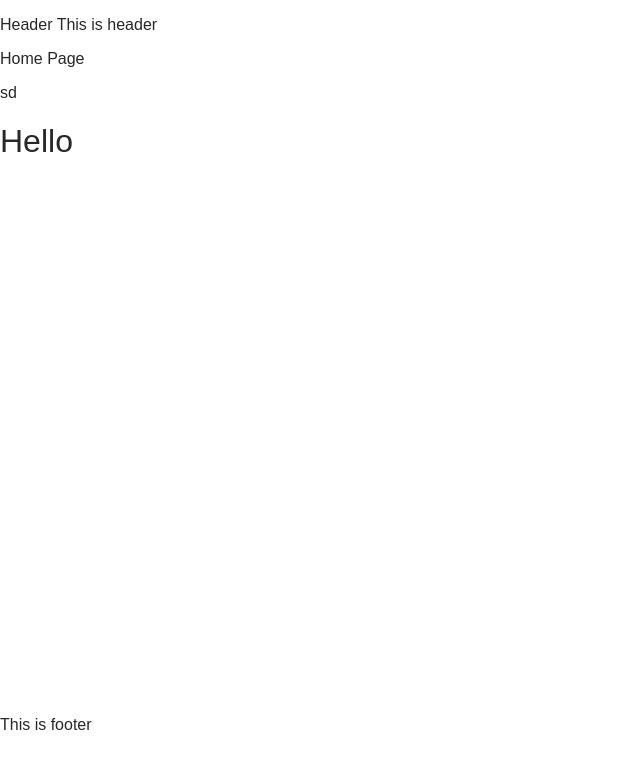
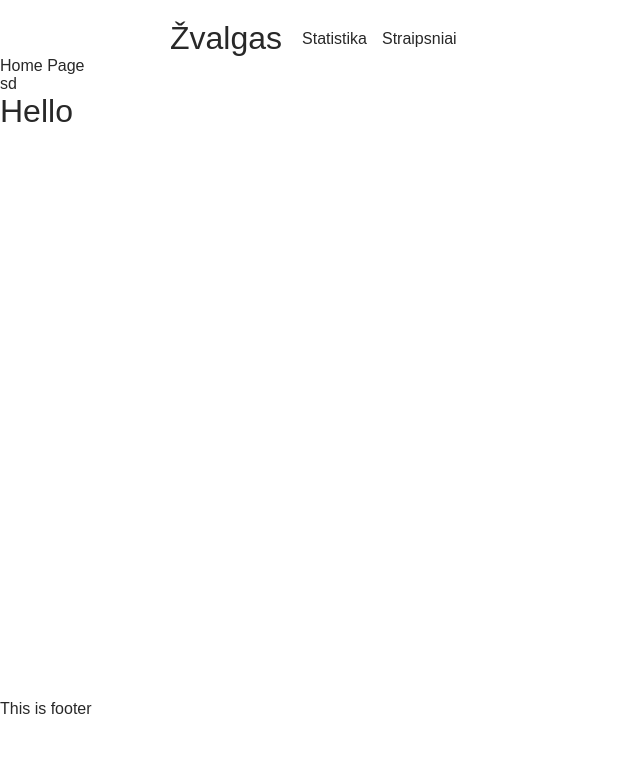
Before and after one commit to ArnasDickus/zvalgas, a Next.js app: page / in a window 1280 px wide. Shown: the top 768 px of the page, without its empty margins (0-640 px from the left). Built offline with nearby package versions, Linux system fonts and the light colour scheme.

Commit message:
#4-layout update header added new empty pages

```diff
--- /dev/null
+++ b/src/components/articles/index.ts
@@ -0,0 +1,3 @@
+import PageArticles from './page-articles';
+
+export default PageArticles;
--- a/src/components/layout/components/header/header.tsx
+++ b/src/components/layout/components/header/header.tsx
@@ -1,12 +1,51 @@
 import React from 'react'
 import styled from 'styled-components';
+import Link from 'next/link'
 
 const Header = () => {
   return (
-    <div>
-      <p>Header This is header</p>
-    </div>
+    <ContainerHeader>
+      <div className="header_title_wrapper">
+        <Link href="/">
+          <a>
+            <h1 className="header_title">Žvalgas</h1>
+          </a>
+        </Link>
+      </div>
+      <nav className="nav_wrapper">
+        <Link href="/statistics">
+          <a>Statistika</a>
+        </Link>
+        <Link href="/articles">
+          <a>Straipsniai</a>
+        </Link>
+      </nav>
+    </ContainerHeader>
   )
 }
 
 export default Header
+
+const ContainerHeader = styled.div`
+  display: flex;
+  margin-right: auto;
+  margin-left:  auto;
+  max-width: 960px;
+  padding-right: 10px;
+  padding-left:  10px;
+  padding-top: 20px;
+
+  .header_title_wrapper {
+    padding-right: 20px;
+  }
+
+  .header_title {
+    margin: 0
+  }
+
+  .nav_wrapper {
+    display: flex;
+    align-items: center;
+    gap: 15px;
+  }
+`;
--- /dev/null
+++ b/src/components/statistics/index.ts
@@ -0,0 +1,3 @@
+import PageStatistics from './page-statistics';
+
+export default PageStatistics;
--- a/src/styles/global-styles.css
+++ b/src/styles/global-styles.css
@@ -31,6 +31,17 @@ code {
 
 a {
   text-decoration: none;
+  color: inherit;
+}
+
+p,
+h1,
+h2,
+h3,
+h4,
+h5,
+h6 {
+  margin: 0;
 }
 
 #__next {
```
Also changed, not shown: src/components/articles/page-articles.tsx (added, +11 -0 lines), src/components/statistics/page-statistics.tsx (added, +11 -0 lines), src/pages/articles/index.tsx (added, +35 -0 lines), src/pages/statistics/index.tsx (added, +35 -0 lines).
